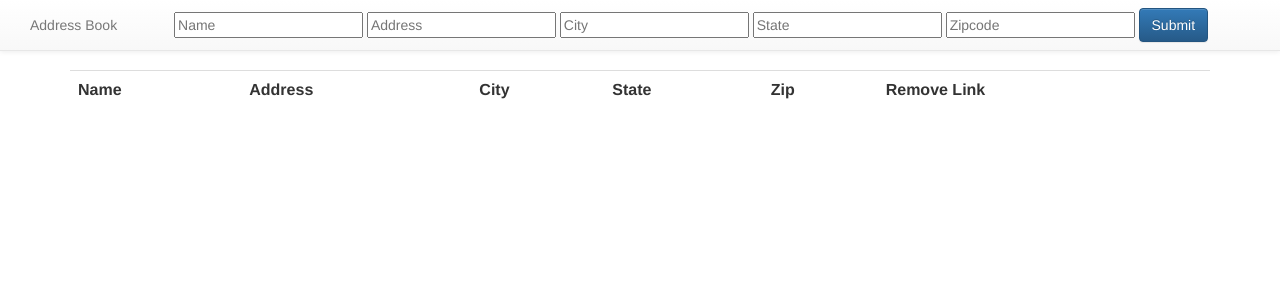
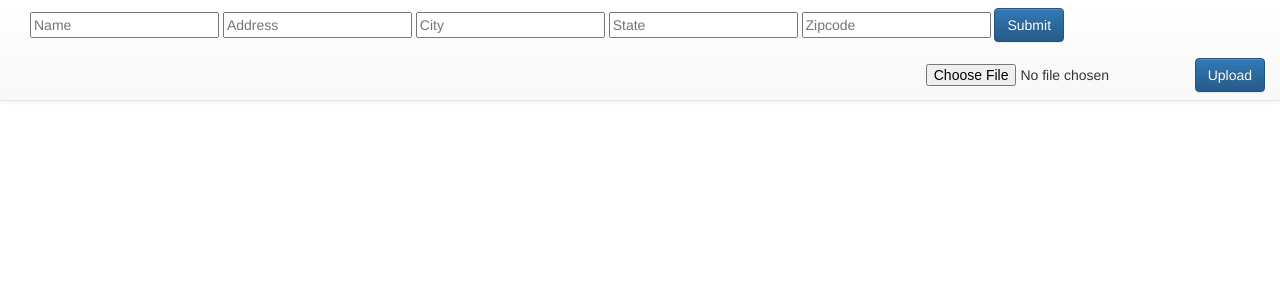
Before and after one commit to FrankARod/Planner.dev, a PHP site: page /address_book.php in a window 1280 px wide. Shown: the top 300 px of the page. Run offline with PHP 8.4, Linux system fonts and the light colour scheme; lists and menus that the app fills with data are empty; some libraries are stand-ins or nearby versions.

Commit message:
Added ability to upload an external file to the address book

```diff
--- a/public/address_book.php
+++ b/public/address_book.php
@@ -24,9 +24,12 @@
 			}
 			return $address_book;
 		}
+
+		public function __construct($file = '') {
+			$this->filename = $file;
+		}
 	}
-	$book = new AddressDataStore;
-	$book->filename = FILENAME;
+	$book = new AddressDataStore(FILENAME);
 	$address_book = $book->read_file();
 	if (!empty($_POST)) {
 		$valid = true;
@@ -49,8 +52,17 @@
 		$address_book = array_values($address_book);
 		$book->save_file($address_book);
 	}
+	if (count($_FILES) > 0 && $_FILES['file1']['error'] == 0 && $_FILES['file1']['type'] == 'text/plain') {
+		$upload_dir = '/vagrant/sites/planner.dev/public/uploads/';
+		$filename = basename($_FILES['file1']['name']);
+		$saved_filename = $upload_dir . $filename;
+		move_uploaded_file($_FILES['file1']['tmp_name'], $saved_filename);
+		$external = new AddressDataStore($filename);
+		$external_list = $external->read_file();
+		$address_book = array_merge($address_book, $external_list);
+		$book->save_file($address_book);
+	}
 ?>
-
 <html>
 <head>
 	<title>Address Book</title>
@@ -60,9 +72,9 @@
 </head>
 <body>
 	<nav class="navbar navbar-default navbar-fixed-top" role="navigation">
-		<div class="container-fluid" id="nav-form">
-			<p class="navbar-text">Address Book</p>
-			<form method="POST" action="address_book.php" class="navbar-form">
+		<div class="container-fluid" class="nav-form">
+			<!-- <p class="navbar-text">Address Book</p> -->
+			<form method="POST" action="address_book.php" class="navbar-form navbar-left">
 				<div class="form-group">
 					<input type="text" name="name" id="name" placeholder="Name">
 				</div>
@@ -82,9 +94,16 @@
 					<input type="submit" class="btn btn-primary" value="Submit">
 				</div>
 			</form>
+			<form method="POST" action="address_book.php" enctype="multipart/form-data" class="navbar-form navbar-right">
+				<div class="form-group">
+					<input type="file" id="file1" name="file1">
+				</div>
+				<div class="form-group">
+					<input type="submit" value="Upload" class="btn btn-primary">
+				</div>
+			</form>
 		</div><!-- /.container-fluid -->
 	</nav>
-
 	<div class="container">
 		<table class="table">
 			<tr>
@@ -95,22 +114,19 @@
 				<th>Zip</th>
 				<th>Remove Link</th>
 			</tr>
-
-			<? foreach ($address_book as $entry_index => $entry) : ?>
+				<? foreach ($address_book as $entry_index => $entry) : ?>
 				<tr>
-					<? foreach($entry as $data) : ?>
+						<? foreach($entry as $data) : ?>
 						<td><?= htmlspecialchars(strip_tags($data)); ?></td>
-					<? endforeach ?>
+						<? endforeach ?>
 						<td><a href="?remove=<?=$entry_index;?>" class="btn btn-danger">Remove</a></td>
 				</tr>
-			<? endforeach ?>
+				<? endforeach ?>
 		</table>
-
 		<? if (isset($valid) && !$valid) : ?>
 		<p>Please fill in all fields and try again.</p>
 		<? endif ?>
 	</div>
-
 	<script type="text/javascript" src="bootstrap/js/bootstrap.min.js"></script>
 </body>
 </html>
--- a/public/css/address_book.css
+++ b/public/css/address_book.css
@@ -1,7 +1,3 @@
 body {
 	padding-top: 70px;
 }
-
-form {
-	text-align: center;
-}
```
